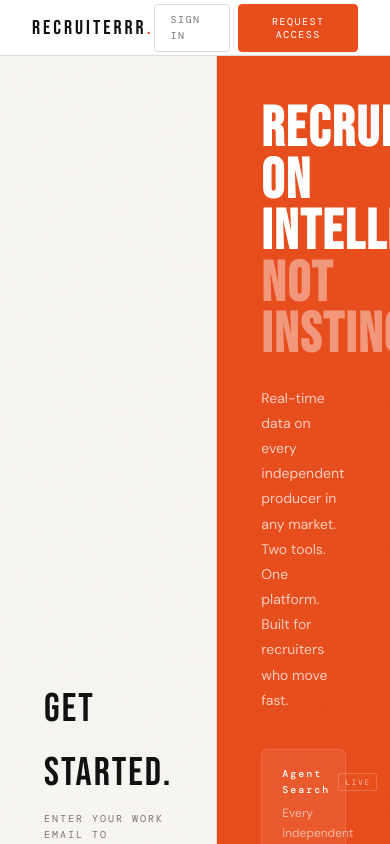
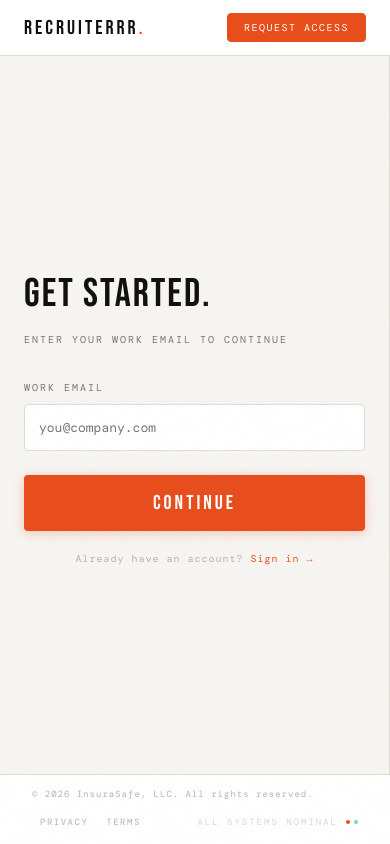
Before and after one commit to SavageTechnologies/recruiterrr, a Next.js app: page / in a window 390 px wide. Shown: the top 844 px of the page. Built offline with nearby package versions, Linux system fonts and the light colour scheme.

Commit message:
make home page mobile ready

```diff
--- a/app/(site)/page.tsx
+++ b/app/(site)/page.tsx
@@ -119,11 +119,23 @@ function HomePage() {
 
   return (
     <div style={{ minHeight: '100vh', display: 'flex', flexDirection: 'column' }}>
+      <style>{`
+        .home-grid { display: grid; grid-template-columns: 1fr 1fr; flex: 1; align-items: stretch; }
+        .home-brand { display: flex; flex-direction: column; overflow-y: auto; }
+        .home-form-panel { padding: 48px 44px; min-height: calc(100vh - 56px - 44px); }
+        .home-nav-signin { display: inline-flex; }
+        @media (max-width: 768px) {
+          .home-grid { grid-template-columns: 1fr; }
+          .home-brand { display: none; }
+          .home-form-panel { padding: 40px 24px; min-height: unset; }
+          .home-nav-signin { display: none; }
+        }
+      `}</style>
 
       {/* ── NAV ── */}
       <nav style={{
         height: 56, display: 'flex', alignItems: 'center', justifyContent: 'space-between',
-        padding: '0 32px', borderBottom: '1px solid var(--site-border)',
+        padding: '0 24px', borderBottom: '1px solid var(--site-border)',
         background: 'var(--site-white)', flexShrink: 0, position: 'sticky', top: 0, zIndex: 100,
       }}>
         <button
@@ -135,13 +147,14 @@ function HomePage() {
         <div style={{ display: 'flex', gap: 8 }}>
           <a
             href="/sign-in"
+            className="home-nav-signin"
             style={{
               fontFamily: mono, fontSize: 10, letterSpacing: 1.5, padding: '7px 16px',
               background: 'none',
               border: '1px solid var(--site-border)',
               borderRadius: 4, cursor: 'pointer',
               color: 'var(--site-ink-3)', textDecoration: 'none',
-              display: 'inline-flex', alignItems: 'center',
+              alignItems: 'center',
             }}
           >SIGN IN</a>
           <button
@@ -158,14 +171,13 @@ function HomePage() {
       </nav>
 
       {/* ── SPLIT BODY ── */}
-      <div style={{ flex: 1, display: 'grid', gridTemplateColumns: '1fr 1fr', alignItems: 'stretch' }}>
+      <div className="home-grid">
 
         {/* LEFT — auth form, off-white */}
-        <div style={{
+        <div className="home-form-panel" style={{
           display: 'flex', alignItems: 'center', justifyContent: 'center',
-          padding: '48px 44px', background: 'var(--site-paper)',
+          background: 'var(--site-paper)',
           borderRight: '1px solid var(--site-border)',
-          minHeight: 'calc(100vh - 56px - 44px)',
         }}>
           <div style={{ width: '100%', maxWidth: 400 }}>
 
@@ -266,12 +278,9 @@ function HomePage() {
         </div>
 
         {/* RIGHT — orange brand panel */}
-        <div style={{
+        <div className="home-brand" style={{
           background: 'var(--site-orange)',
           padding: '48px 44px',
-          display: 'flex',
-          flexDirection: 'column',
-          overflowY: 'auto',
         }}>
           {rightPage && (
             <button
```
Also changed, not shown: components/site/SiteFooter.tsx (+10 -4 lines).
